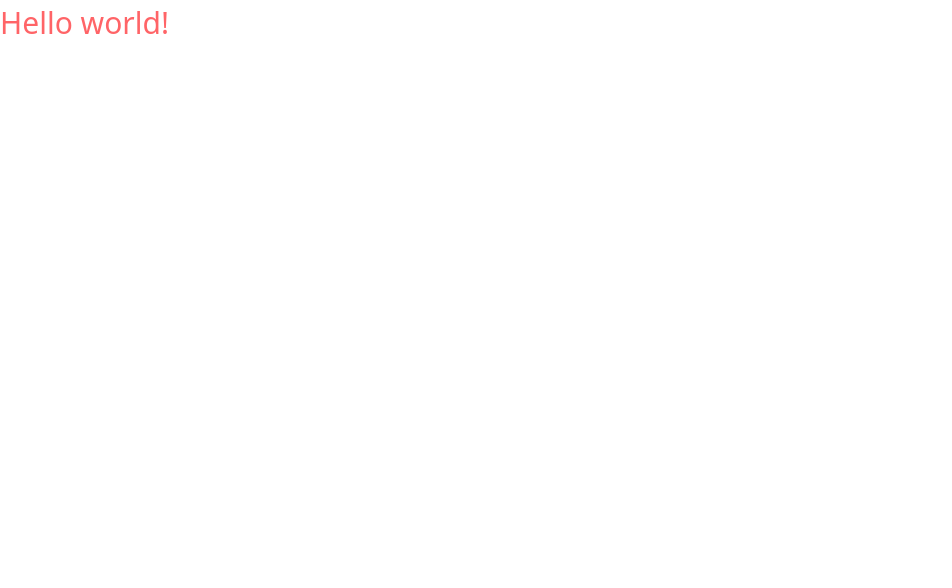
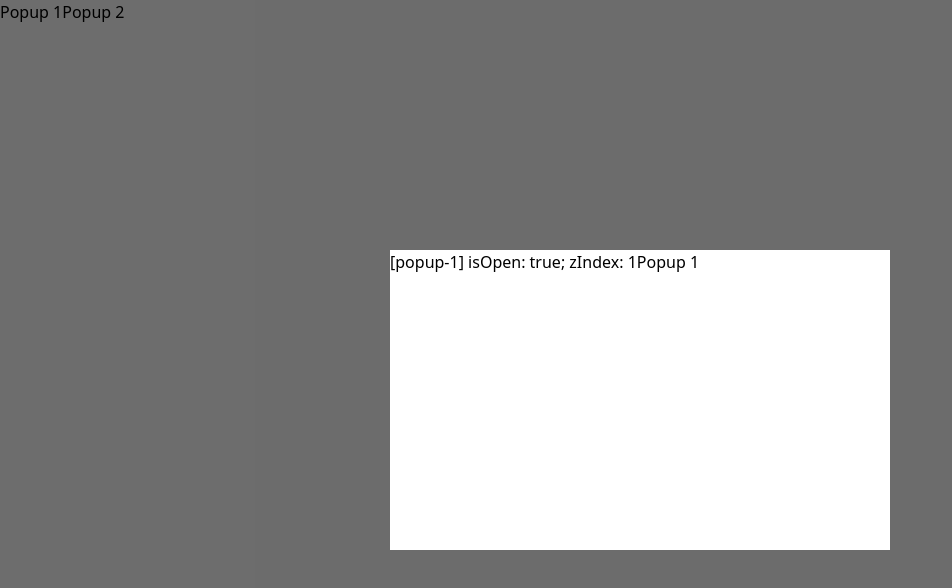
Before and after one commit to nekomiclub/neko-popup, a React app: page / in a window 1280 px wide. Shown: the top 588 px of the page, without its empty margins (0-952 px from the left). Built offline with nearby package versions, Linux system fonts and the light colour scheme; the HTML template or start-up script is replaced by a standard one.

Commit message:
feat: add base structure

```diff
--- a/eslint.config.js
+++ b/eslint.config.js
@@ -46,6 +46,7 @@ export default defineConfig([globalIgnores(['**/node_modules', '**/dist', '**/bu
     'quotes': ['error', 'single', { avoidEscape: true, allowTemplateLiterals: true, }], // Prefer single quotes over double, ifnore template literals
     'jsx-quotes': ['error', 'prefer-double'], // Prefer double quotes for jsx (classname="")
 
+    'react-hooks/set-state-in-effect': 'warn',
     'react-hooks/exhaustive-deps': 'off', // Disable react warn for hooks dependencies
 
     'unused-imports/no-unused-imports': 'warn', // Remove unused imports
--- a/src/Page.tsx
+++ b/src/Page.tsx
@@ -1,11 +1,44 @@
+import './_package/styles.scss';
+
 import React from 'react';
+
+import { PopupButton, PopupLayer } from './_package';
+import PopupWindow from './_package/PopupWindow';
 
 
 
 const Page: React.FC = () => {
-  return <>
-    <p className="text-[30px] text-red-400">Hello world!</p>
-  </>;
+  const popupId1 = 'popup-1';
+  const popupId2 = 'popup-2';
+
+
+
+  return <main className="w-screen h-screen bg-[#888]">
+    <PopupLayer>
+      <PopupButton popupId={popupId1}>
+        Popup 1
+      </PopupButton>
+
+      <PopupButton popupId={popupId2}>
+        Popup 2
+      </PopupButton>
+
+
+
+      <PopupWindow id={popupId1} isOpen className="w-[500px] h-[300px] bg-white">
+        <PopupButton popupId={popupId1}>
+          Popup 1
+        </PopupButton>
+
+      </PopupWindow>
+
+      <PopupWindow id={popupId2} className="w-[500px] h-[300px] bg-white">
+        <PopupButton popupId={popupId2}>
+          Popup 2
+        </PopupButton>
+      </PopupWindow>
+    </PopupLayer>
+  </main>;
 };
 
 export default Page;
--- a/src/_package/Interfaces.ts
+++ b/src/_package/Interfaces.ts
@@ -1,3 +1,32 @@
-import React from 'react';
+import React, { createContext, RefObject } from 'react';
+import clsx from 'clsx';
+
+
+
+export interface IRegisterNodeArgs {
+  id: string
+  isOpen: boolean
+}
+
+export interface IPopupContext {
+  nodes: IPopupNode[]
+  layerRef: RefObject<HTMLDivElement | null>
+
+  invokePopup(id: string): void
+  registerNode(args: IRegisterNodeArgs): void
+}
+
+export interface IPopupNode {
+  id: string
+  isOpen: boolean
+  zIndex: number
+}
+
+
 
 export type StateSetter<S = any> = React.Dispatch<React.SetStateAction<S>>
+
+
+
+export const PopupContext = createContext<IPopupContext>({} as IPopupContext);
+export const cn = clsx;
--- /dev/null
+++ b/src/_package/PopupButton.tsx
@@ -0,0 +1,70 @@
+'use client';
+
+import { FC, JSX, ReactNode, useContext, useEffect, useState } from 'react';
+
+import { cn, PopupContext } from './Interfaces';
+
+
+
+export interface IPopupButtonProps {
+  popupId: string
+
+  /**
+   * Element tag
+   *
+   * @default "button"
+   */
+  as?: 'button' | 'div'
+
+  disabled?: boolean
+  children?: ReactNode | ReactNode[]
+  className?: string
+  id?: string
+
+  onClick?(e: React.MouseEvent): void
+}
+
+
+
+const PopupButton: FC<IPopupButtonProps> = (props) => {
+  const ctx = useContext(PopupContext);
+
+  const [isActive, setIsActive] = useState(false);
+
+  const Tag: keyof JSX.IntrinsicElements = props.as ?? 'button';
+
+
+
+  useEffect(() => {
+    const node = ctx.nodes.find(el => el.id === props.popupId);
+    if (!node) return;
+
+    setIsActive(node.isOpen);
+
+    console.log(node);
+  }, [ctx]);
+
+
+
+  function invokePopup(e: React.MouseEvent) {
+    ctx.invokePopup(props.popupId);
+
+    if (props.onClick) props.onClick(e);
+  }
+
+
+
+  return <Tag
+    tabIndex={0}
+    disabled={props.disabled}
+    aria-disabled={props.disabled}
+    aria-haspopup={'dialog'}
+    id={props.id}
+    className={cn(`neko-popup-button`, isActive && 'neko-popup-button--active', props.className)}
+    onClick={invokePopup}
+  >
+    {props.children}
+  </Tag>;
+};
+
+export default PopupButton;
--- /dev/null
+++ b/src/_package/PopupLayer.tsx
@@ -0,0 +1,72 @@
+'use client';
+
+import { FC, ReactNode, Suspense, useRef, useState } from 'react';
+
+import EFKW from './components/ErrorComponents';
+import { IPopupNode, IRegisterNodeArgs, PopupContext } from './Interfaces';
+
+
+
+interface IPopupLayerProps {
+  /** @default 10000 */
+  baseZIndex?: number
+  children?: ReactNode | ReactNode[]
+}
+
+
+
+const PopupLayer: FC<IPopupLayerProps> = (props) => {
+  const [nodes, setNodes] = useState<IPopupNode[]>([]);
+
+  const layerRef = useRef<HTMLDivElement>(null);
+
+  const baseZIndex = props.baseZIndex ?? 10000;
+
+
+
+  /** Toggle popup state */
+  function invokePopup(entityOrId: string | IPopupNode, forceState?: boolean) {
+    const node = typeof entityOrId === 'string' ? nodes.find(el => el.id === entityOrId) : entityOrId;
+    if (!node) throw new EFKW(typeof entityOrId === 'string' ? `Cannot find popup node with id #${entityOrId}` : `Entity is not assigned to the node`);
+
+    const newState = forceState ?? !node.isOpen;
+
+    // === Update node
+    node.isOpen = newState;
+    node.zIndex = newState ? Math.max(...nodes.map(el => el.zIndex), 0) + 1 : -1; // Make new popup invocation closer to user using larger z-index
+
+    // === Update nodes
+    setNodes(prev => [...prev.filter(el => el.id !== node.id), node]);
+  }
+
+  /** Add new popup window to state */
+  function registerNode({ id, isOpen }: IRegisterNodeArgs) {
+    const node: IPopupNode = {
+      id,
+      isOpen: false,
+      zIndex: -1
+    };
+
+    setNodes(prev => [...prev, node]);
+
+    // Invoke popup if it is open initially
+    if (isOpen) invokePopup(node, isOpen);
+  }
+
+
+
+  return <PopupContext.Provider value={{
+    nodes,
+    layerRef,
+    invokePopup,
+    registerNode
+  }}>
+    {props.children}
+
+    <Suspense>
+      <section style={{ zIndex: baseZIndex }} ref={layerRef} />
+    </Suspense>
+  </PopupContext.Provider>;
+};
+
+export default PopupLayer;
--- /dev/null
+++ b/src/_package/PopupWindow.tsx
@@ -0,0 +1,73 @@
+import { FC, ReactNode, useContext, useEffect, useState } from 'react';
+import { createPortal } from 'react-dom';
+
+import useMixedState from './hooks/useMixedState';
+import { cn, PopupContext, StateSetter } from './Interfaces';
+
+
+
+interface IPopupWindowProps {
+  id: string
+  children: ReactNode | ReactNode[]
+
+  isOpen?: boolean
+  setIsOpen?: StateSetter<boolean>
+
+  className?: string
+  layerClassName?: string
+}
+
+
+
+const PopupWindow: FC<IPopupWindowProps> = (props) => {
+  const ctx = useContext(PopupContext);
+
+  const [layer, setLayer] = useState<HTMLDivElement | null>(null);
+  const [isOpen, setIsOpen] = useMixedState(props.isOpen ?? false, props.setIsOpen);
+  const [zIndex, setZIndex] = useState(-1);
+
+
+
+  // Mount
+  useEffect(() => {
+    const layer = ctx.layerRef.current;
+    if (!layer) return;
+
+    setLayer(layer);
+
+    ctx.registerNode({
+      id: props.id,
+      isOpen: Boolean(props.isOpen)
+    });
+  }, []);
+
+  // Handle node sync with context
+  useEffect(() => {
+    const node = ctx.nodes.find(el => el.id === props.id);
+    if (!node) return;
+
+    setIsOpen(node.isOpen);
+    setZIndex(node.zIndex);
+  }, [ctx.nodes]);
+
+
+
+  return layer && createPortal(<section
+    className={cn(`neko-popup-backdrop`, isOpen && 'neko-popup-backdrop--active', props.layerClassName)}
+    aria-hidden={!isOpen}
+    style={{ zIndex: zIndex }}
+  >
+    <article
+      id={props.id}
+      className={cn(`neko-popup`, isOpen && 'neko-popup--active', props.className)}
+      role="dialog"
+      aria-modal
+    >
+      [{props.id}] isOpen: {String(isOpen)}; zIndex: {zIndex}
+
+      {props.children}
+    </article>
+  </section>, layer);
+};
+
+export default PopupWindow;
--- a/src/_package/index.ts
+++ b/src/_package/index.ts
@@ -1,2 +1,3 @@
-export { } from './Package';
-export type { } from './Package';
+export { default as PopupLayer } from './PopupLayer';
+export { default as PopupButton } from './PopupButton';
+export { default as PopupWindw } from './PopupWindow';
--- a/src/_package/styles.scss
+++ b/src/_package/styles.scss
@@ -0,0 +1,39 @@
+.neko-popup {
+  cursor: auto;
+  max-height: 100%;
+  overflow-y: auto;
+
+  &-backdrop {
+    position: fixed;
+    inset: 0;
+    width: 100%;
+    height: 100%;
+    max-height: 100%;
+    background: rgba($color: #000000, $alpha: 0.2);
+    -webkit-tap-highlight-color: transparent;
+    contain: paint;
+    opacity: 0;
+    visibility: hidden;
+    touch-action: none;
+    pointer-events: none;
+    display: flex;
+    align-items: center;
+    justify-content: center;
+
+    &--active {
+      opacity: 1;
+      visibility: visible;
+      touch-action: auto;
+      pointer-events: auto;
+    }
+  }
+
+  &-button {
+    cursor: pointer;
+  }
+
+  &--noScroll {
+    overflow: hidden;
+    scrollbar-gutter: stable;
+  }
+}
--- a/tsconfig.json
+++ b/tsconfig.json
@@ -28,7 +28,7 @@
   },
   "include": [
     "src",
-    "src/_package/index.ts"
+    "src/_package/_index.ts"
   ],
   "exclude": [
     "node_modules",
```
Also changed, not shown: src/_package/Package.tsx (deleted).
